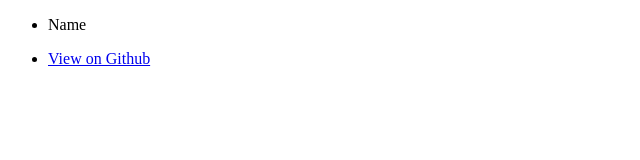
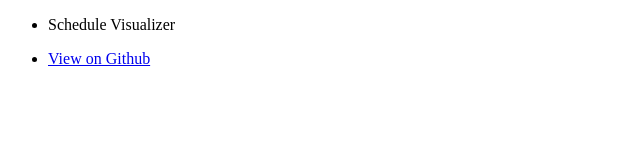
Before and after one commit to cemulate/schedule-visualizer, a website with bundled scripts: page src/index.html in a window 1280 px wide. Shown: the top 160 px of the page, without its empty margins (0-640 px from the left). Built offline with nearby package versions, Linux system fonts and the light colour scheme; files whose address does not match are found by name.

Commit message:
Page name

```diff
--- a/src/index.html
+++ b/src/index.html
@@ -2,7 +2,7 @@
 <html>
     <head>
         <meta charset="utf-8">
-        <title></title>
+        <title>Schedule Visualizer</title>
         <meta name="description" content="">
         <meta name="viewport" content="width=device-width, initial-scale=1">
 
@@ -25,7 +25,7 @@
         <div class="top-bar">
             <div class="top-bar-left">
                 <ul class="dropdown menu" data-dropdown-menu>
-                    <li class="menu-text">Name</li>
+                    <li class="menu-text">Schedule Visualizer</li>
                 </ul>
             </div>
             <div class="top-bar-right">
```
